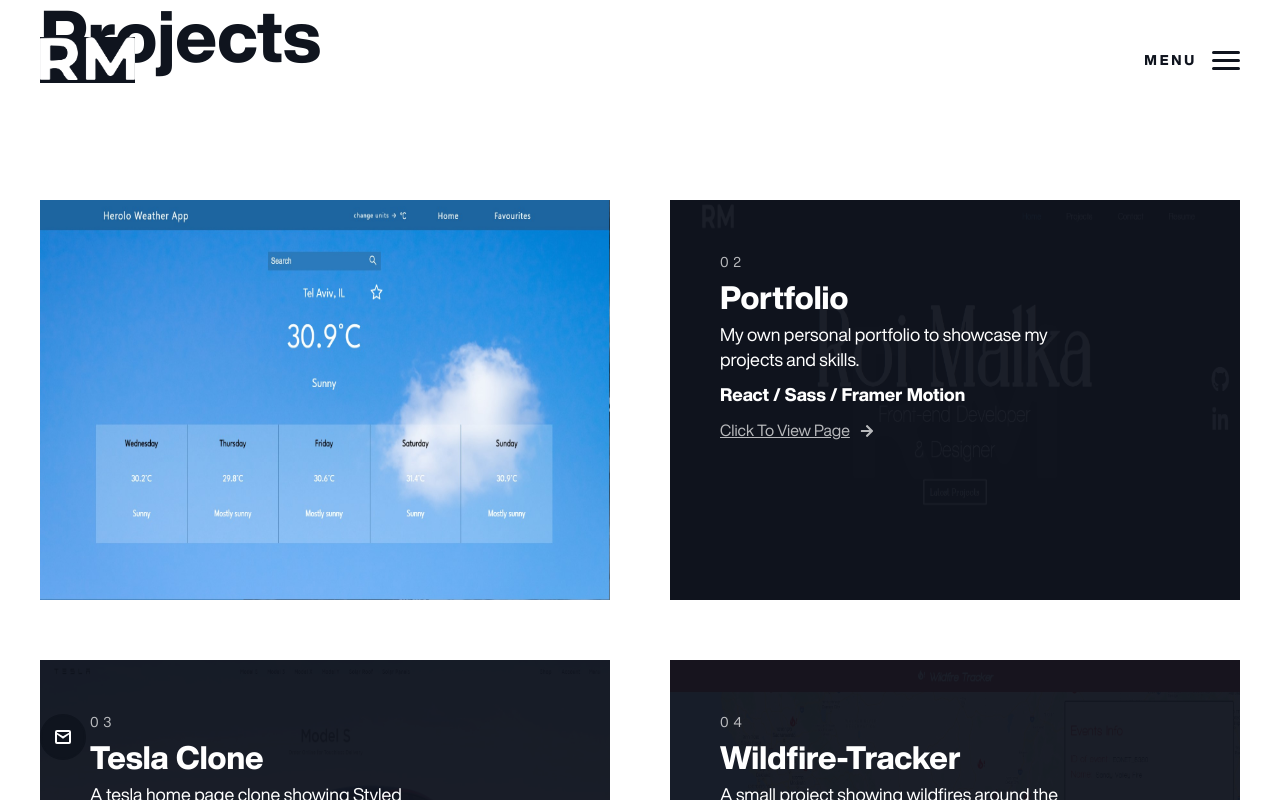
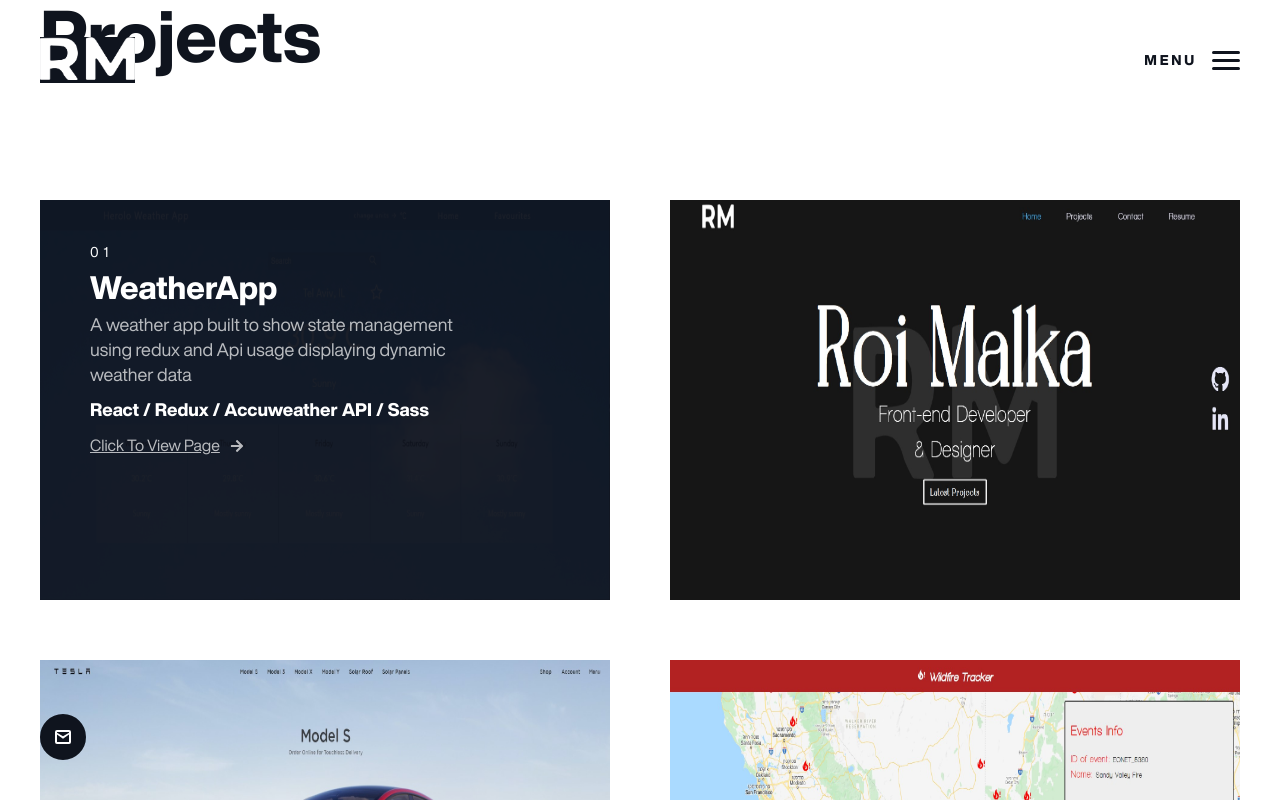
Before and after one commit to roimalka10/portfolio-2022, a React (Create React App) app: page / in a window 1280 px wide. In both pictures the pointer is over the link 325 px from the left and 1364 px from the top of the page. Shown: the part 964-1764 px from the top of the page. Built offline with nearby package versions, Linux system fonts and the light colour scheme; no server answers.

Commit message:
made projects hover effect the other way around

```diff
--- a/src/css/Projects.css
+++ b/src/css/Projects.css
@@ -24,13 +24,13 @@
   height: 100%;
   background: rgb(15 20 30 / 95%);
   z-index: 0;
-  opacity: 1;
-  transition: 0.4s all;
+  opacity: 0;
+  transition: 0.3s all;
 }
 
 .projects .list .project > a:hover::after {
-  opacity: 0;
-  transition: 1.6s all;
+  opacity: 1;
+  transition: 0.3s all;
 }
 
 .projects .list .project .project-image {
@@ -52,12 +52,13 @@
 
 .project-text h5 {
   color: #fff;
-  opacity: 0.7;
+  opacity: 0;
 }
 
 .project-text h2 {
   line-height: 40px;
   font-size: 160%;
+  opacity: 0;
 }
 
 .project-text p {
@@ -66,6 +67,7 @@
   padding: 5px 0;
   font-size: 90%;
   font-weight: 400;
+  opacity: 0;
 }
 
 .project-text .stack {
@@ -80,7 +82,7 @@
   display: flex;
   align-items: flex-end;
   gap: 10px;
-  opacity: 0.7;
+  opacity: 0;
 }
 
 .project-text .project-btn span {
@@ -88,23 +90,32 @@
 }
 
 .projects .list .project > a:hover .project-btn {
-  top: 5px;
-  opacity: 0;
+  top: 0px;
   transition-delay: 0.28s;
 }
+
+.projects .list .project > a:hover .project-text h5,
+.projects .list .project > a:hover .project-text p:not(.stack),
+.projects .list .project > a:hover .project-btn {
+  opacity: 0.7;
+}
+
 .projects .list .project > a:hover .project-text h5,
 .projects .list .project > a:hover .project-text h2,
 .projects .list .project > a:hover .project-text p {
-  opacity: 0;
-  transform: translateY(-5px);
+  opacity: 1;
+  transform: translateY(-10px);
   pointer-events: none;
 }
+
 .projects .list .project > a:hover .project-text h2 {
   transition-delay: 0.07s;
 }
+
 .projects .list .project > a:hover .project-text p:not(.stack) {
   transition-delay: 0.14s;
 }
+
 .projects .list .project > a:hover .project-text .stack {
   transition-delay: 0.21s;
 }
```
